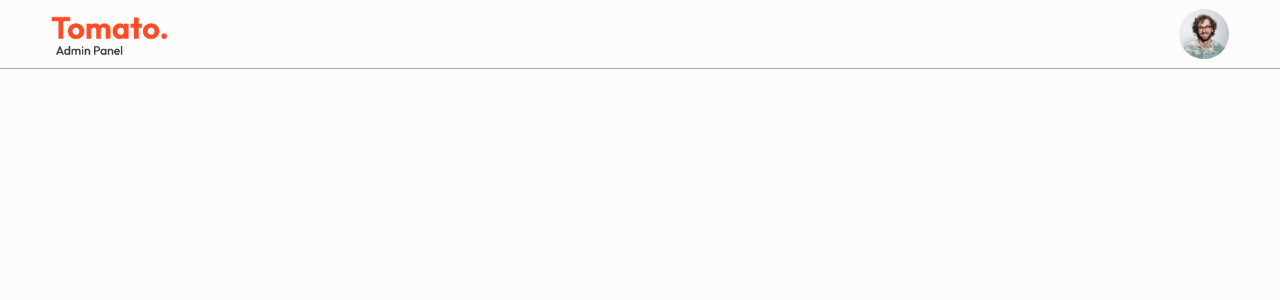
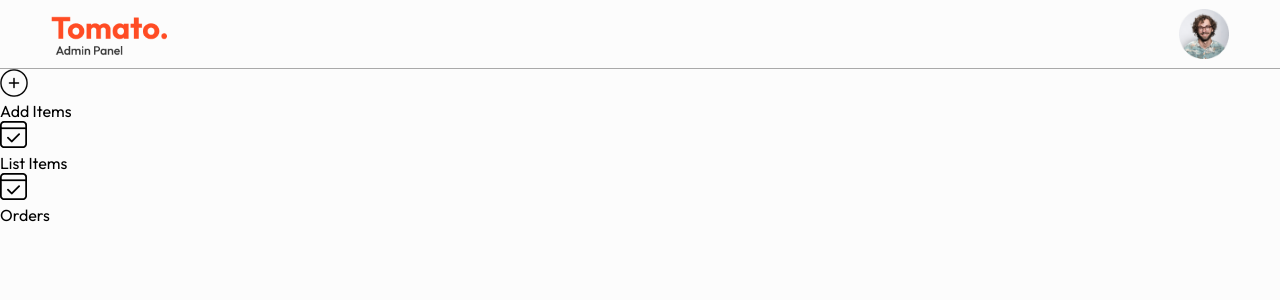
Before and after one commit to hasharas/Food-Delivery-app, a React app in the folder admin/: page / in a window 1280 px wide. Shown: the top 300 px of the page. Built offline with nearby package versions, Linux system fonts and the light colour scheme; the HTML template or start-up script is replaced by a standard one.

Commit message:
Style:start side bar

```diff
--- a/admin/src/component/Sidebar/Sidebar.jsx
+++ b/admin/src/component/Sidebar/Sidebar.jsx
@@ -1,12 +1,21 @@
 import React from 'react';
 import "./Sidebar.css";
-
+import { assets } from '../../assets/assets';
 const Sidebar = () => {
       return (
             <div className='sidebar'>
                   <div className='sidebar-options'>
                         <div className='sidebar-option'>
-
+                              <img src={assets.add_icon} alt="" />
+                              <p>Add Items</p>
+                        </div>
+                        <div className='sidebar-option'>
+                              <img src={assets.order_icon} alt="" />
+                              <p>List Items</p>
+                        </div>
+                        <div className='sidebar-option'>
+                              <img src={assets.order_icon} alt="" />
+                              <p>Orders</p>
                         </div>
                   </div>
             </div>
```
